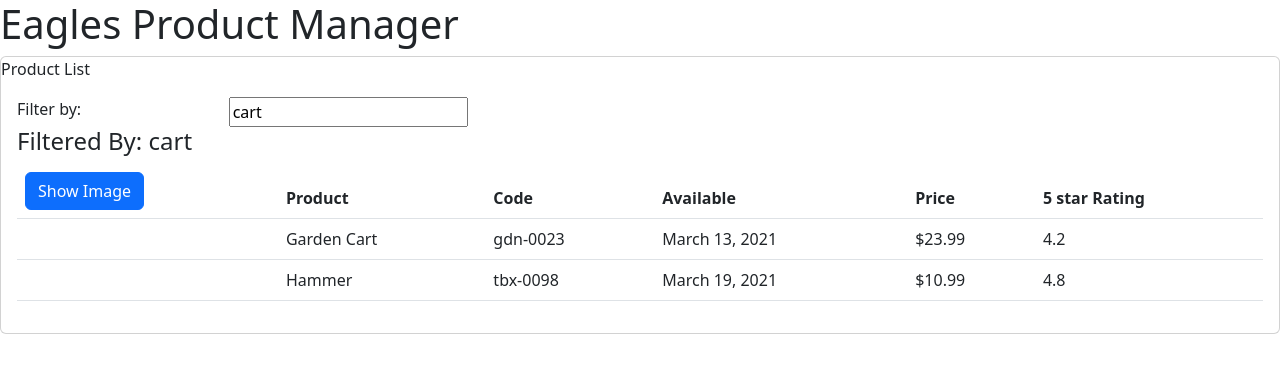
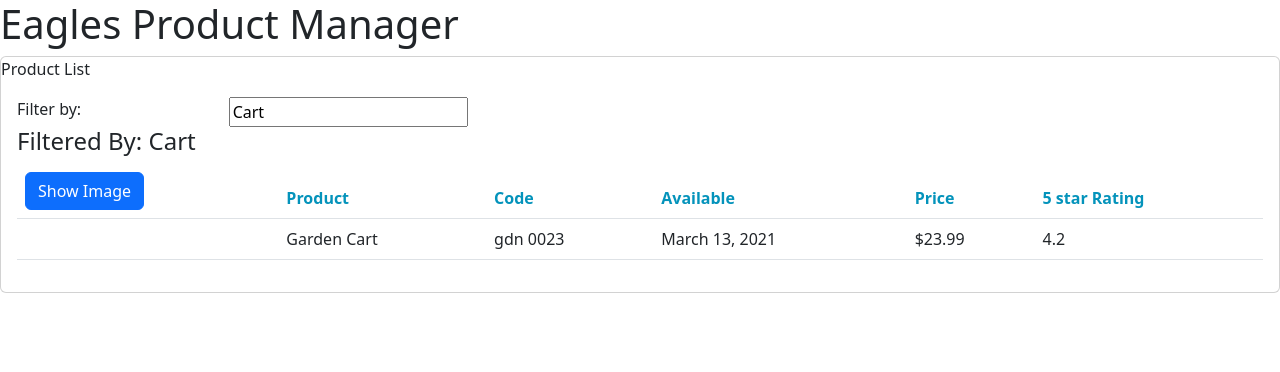
Before and after one commit to sammykirigha/products-manager-app, an Angular app: page / in a window 1280 px wide. Shown: the top 372 px of the page. Built offline with nearby package versions, Linux system fonts and the light colour scheme.

Commit message:
added some more changes

```diff
--- a/src/app/app.module.ts
+++ b/src/app/app.module.ts
@@ -4,9 +4,10 @@
 import { AppComponent } from './app.component';
 import { ProductComponent } from './products/product-list.component';
 import { FormsModule } from '@angular/forms';
+import { convertToSpaces } from './shared/convert-to-spaces.pipe';
 
 @NgModule({
-  declarations: [AppComponent, ProductComponent],
+  declarations: [AppComponent, ProductComponent, convertToSpaces],
   imports: [BrowserModule, FormsModule],
   providers: [],
   bootstrap: [AppComponent],
--- /dev/null
+++ b/src/app/products/product-list.component.css
@@ -0,0 +1,3 @@
+thead {
+  color: rgb(4, 147, 187);
+}
--- a/src/app/products/product-list.component.ts
+++ b/src/app/products/product-list.component.ts
@@ -1,17 +1,31 @@
-import { Component } from '@angular/core';
+import { Component, OnInit } from '@angular/core';
+import { IProducts } from './products';
 
 @Component({
   selector: 'app-products',
   templateUrl: './products-list.component.html',
+  styleUrls: ['./product-list.component.css'],
 })
-export class ProductComponent {
+export class ProductComponent implements OnInit {
   pageTitle: string = 'Product List';
   imageWidth: number = 50;
   imageMargin: number = 2;
   showImage: boolean = false;
-  listFilter: string = 'cart';
 
-  products: any[] = [
+  private _listFilter: string = '';
+
+  get listFilter(): string {
+    return this._listFilter;
+  }
+
+  set listFilter(value: string) {
+    this._listFilter = value;
+    console.log('In Setter', value);
+    this.filteredProducts = this.performFilter(value);
+  }
+
+  filteredProducts: IProducts[] = [];
+  products: IProducts[] = [
     {
       productId: 2,
       productName: 'Garden Cart',
@@ -37,4 +51,16 @@
   toggleShowImage(): void {
     this.showImage = !this.showImage;
   }
+
+  ngOnInit(): void {
+    this.listFilter = 'Cart';
+    console.log('In OnInit');
+  }
+
+  performFilter(filterBy: string): IProducts[] {
+    filterBy = filterBy.toLocaleLowerCase();
+    return this.products.filter((product: IProducts) =>
+      product.productName.toLocaleLowerCase().includes(filterBy)
+    );
+  }
 }
--- a/src/app/products/products-list.component.html
+++ b/src/app/products/products-list.component.html
@@ -29,7 +29,7 @@
           </tr>
         </thead>
         <tbody>
-          <tr *ngFor="let product of products">
+          <tr *ngFor="let product of filteredProducts">
             <td>
               <img
                 *ngIf="showImage"
@@ -40,7 +40,9 @@
               />
             </td>
             <td>{{ product.productName }}</td>
-            <td>{{ product.productCode | lowercase }}</td>
+            <td>
+              {{ product.productCode | lowercase | convertToSpaces : "-" }}
+            </td>
             <td>{{ product.releaseDate }}</td>
             <td>{{ product.price | currency : "USD" : "symbol" : "1.2-2" }}</td>
             <td>{{ product.startRating }}</td>
--- /dev/null
+++ b/src/app/products/products.ts
@@ -0,0 +1,10 @@
+export interface IProducts {
+  productId: number;
+  productName: string;
+  productCode: string;
+  releaseDate: string;
+  price: number;
+  description: string;
+  startRating: number;
+  imageUrl: string;
+}
--- /dev/null
+++ b/src/app/shared/convert-to-spaces.pipe.ts
@@ -0,0 +1,10 @@
+import { Pipe, PipeTransform } from '@angular/core';
+
+@Pipe({
+  name: 'convertToSpaces',
+})
+export class convertToSpaces implements PipeTransform {
+  transform(value: string, character: string): string {
+    return value.replace(character, ' ');
+  }
+}
```
